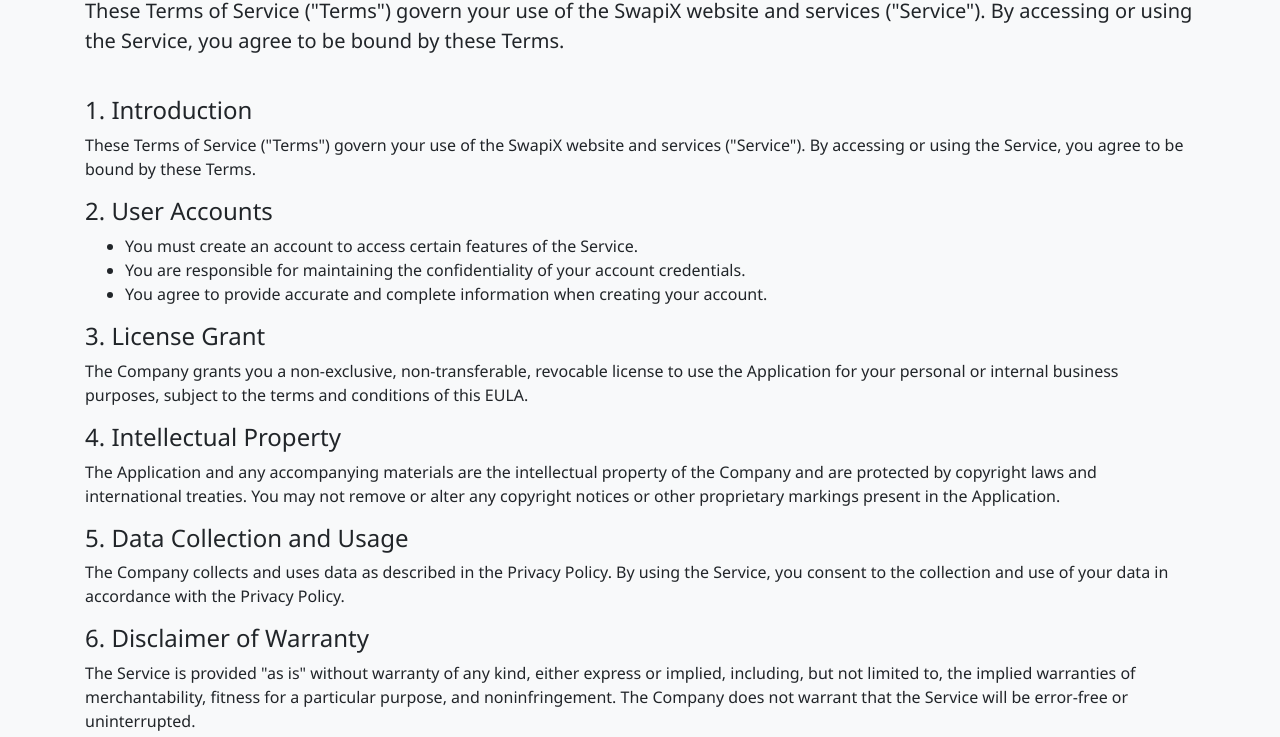
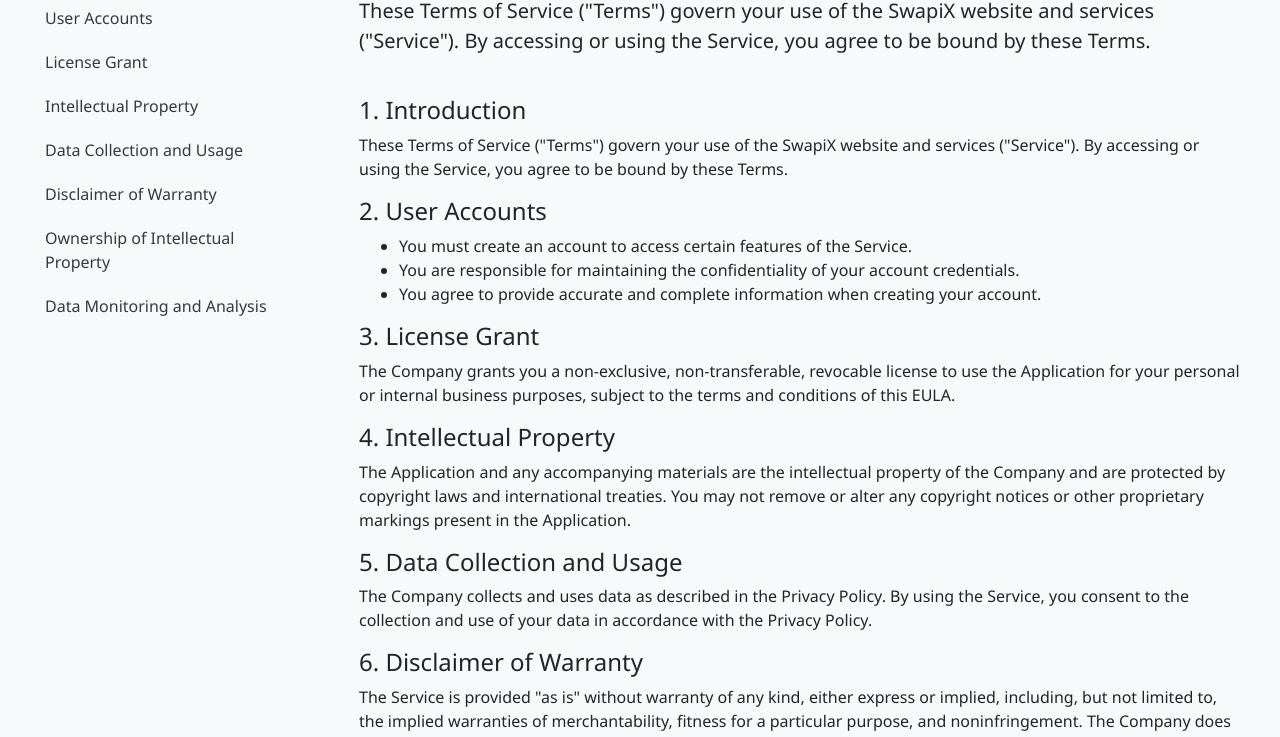
Before and after one commit to swapix/swapix.github.io, a plain HTML site: page pages/terms-of-service/index.html in a window 1280 px wide. Shown: the part 165-902 px from the top of the page. Drawn offline with nearby package versions, Linux system fonts and the light colour scheme; files whose address does not match are found by name.

Commit message:
tos update

```diff
--- a/pages/terms-of-service/index.html
+++ b/pages/terms-of-service/index.html
@@ -13,8 +13,9 @@
     <link rel="stylesheet" href="https://stackpath.bootstrapcdn.com/bootstrap/4.5.2/css/bootstrap.min.css">
     <link rel="stylesheet" href="https://cdnjs.cloudflare.com/ajax/libs/font-awesome/5.15.3/css/all.min.css">
     <link rel="stylesheet" href="https://cdnjs.cloudflare.com/ajax/libs/animate.css/4.1.1/animate.min.css">
-    <!-- Your Custom Stylesheets -->
+    <!-- Custom Stylesheets -->
     <link rel="stylesheet" href="/styles/index.style.css">
+    <link rel="stylesheet" href="/styles/sidebar.style.css">
     <link rel="stylesheet" href="/styles/footer.style.css">
     <link rel="stylesheet" href="/styles/header.style.css">
     <link rel="stylesheet" href="/styles/featurebox.style.css">
@@ -64,7 +65,41 @@
             </div>
         </div>
     </nav>
-
+    <div class="container-fluid">
+        <div class="row">
+            <!-- Side Menu -->
+            <nav class="col-md-3 d-none d-md-block bg-light sidebar float-right" style="margin-top: 50px;">
+                <div class="sidebar-sticky">
+                    <ul class="nav flex-column">
+                        <li class="nav-item">
+                            <a class="nav-link" href="#introduction">Introduction</a>
+                        </li>
+                        <li class="nav-item">
+                            <a class="nav-link" href="#user-accounts">User Accounts</a>
+                        </li>
+                        <li class="nav-item">
+                            <a class="nav-link" href="#license-grant">License Grant</a>
+                        </li>
+                        <li class="nav-item">
+                            <a class="nav-link" href="#intellectual-property">Intellectual Property</a>
+                        </li>
+                        <li class="nav-item">
+                            <a class="nav-link" href="#data-collection">Data Collection and Usage</a>
+                        </li>
+                        <li class="nav-item">
+                            <a class="nav-link" href="#disclaimer">Disclaimer of Warranty</a>
+                        </li>
+                        <li class="nav-item">
+                            <a class="nav-link" href="#ownership">Ownership of Intellectual Property</a>
+                        </li>
+                        <li class="nav-item">
+                            <a class="nav-link" href="#data-monitoring">Data Monitoring and Analysis</a>
+                        </li>
+                    </ul>
+                </div>
+            </nav>
+            <!-- Content -->
+            <main role="main" class="col-md-9 ml-sm-auto col-lg-9 px-4">
             <div class="container mt-5">
                 <div class="row">
                     <div class="col-md-12 mb-4">
@@ -72,15 +107,14 @@
                         <p class="lead">These Terms of Service ("Terms") govern your use of the SwapiX website and services ("Service"). By accessing or using the Service, you agree to be bound by these Terms.</p>
                     </div>
             </div>
-
-        <div class="row">
+            <div id="introduction" class="row">
                 <div class="col-md-12">
                     <h4>1. Introduction</h4>
                     <p>These Terms of Service ("Terms") govern your use of the SwapiX website and services ("Service"). By accessing or using the Service, you agree to be bound by these Terms.</p>
                 </div>
             </div>
 
-        <div class="row">
+            <div id="user-accounts" class="row">
                 <div class="col-md-12">
                     <h4>2. User Accounts</h4>
                     <ul>
@@ -90,54 +124,53 @@
                     </ul>
                 </div>
             </div>
-        <div class="row">
+            <div id="license-grant" class="row">
                 <div class="col-md-12">
                     <h4>3. License Grant</h4>
                     <p>The Company grants you a non-exclusive, non-transferable, revocable license to use the Application for your personal or internal business purposes, subject to the terms and conditions of this EULA.</p>
                 </div>
             </div>
 
-        <div class="row">
+            <div id="intellectual-property" class="row">
                 <div class="col-md-12">
                     <h4>4. Intellectual Property</h4>
                     <p>The Application and any accompanying materials are the intellectual property of the Company and are protected by copyright laws and international treaties. You may not remove or alter any copyright notices or other proprietary markings present in the Application.</p>
                 </div>
             </div>
 
-        <div class="row">
+            <div id="data-collection" class="row">
                 <div class="col-md-12">
                     <h4>5. Data Collection and Usage</h4>
                     <p>The Company collects and uses data as described in the Privacy Policy. By using the Service, you consent to the collection and use of your data in accordance with the Privacy Policy.</p>
                 </div>
             </div>
 
-        <div class="row">
+            <div id="disclaimer" class="row">
                 <div class="col-md-12">
                     <h4>6. Disclaimer of Warranty</h4>
                     <p>The Service is provided "as is" without warranty of any kind, either express or implied, including, but not limited to, the implied warranties of merchantability, fitness for a particular purpose, and noninfringement. The Company does not warrant that the Service will be error-free or uninterrupted.</p>
                 </div>
             </div>
 
-        <div class="row">
+            <div id="ownership" class="row">
                 <div class="col-md-12">
                     <h4>7. Ownership of Intellectual Property</h4>
                     <p>Every file, byte, or data generated with this program belongs to JW Limited.</p>
                 </div>
             </div>
 
-        <div class="row">
+            <div id="data-monitoring" class="row">
                 <div class="col-md-12">
                     <h4>8. Data Monitoring and Analysis</h4>
                     <p>JW Limited reserves the right to monitor and analyze all data generated with the Application.</p>
                 </div>
+            </main>
         </div>
+    </div>
+</div>
+    </body>
 
-        <!-- Repeat similar sections for each point in the Terms -->
-
-    </div>
-
-
-    <!-- Footer -->
+</html>
 <footer>
     <div class="footer-content">
         <div class="footer-logo">SwapiX</div>
@@ -156,5 +189,3 @@
         <div class="footer-bottom-content">© 2024 JW Limited. All Rights Reserved.</div>
     </div>
 </footer>
-</body>
-</html>
--- /dev/null
+++ b/styles/sidebar.style.css
@@ -0,0 +1,14 @@
+/* Styles for Sidebar Navigation */
+.sidebar {
+    height: 100%; /* Full height */
+}
+
+.sidebar .nav-link {
+    padding: 10px 20px; /* Padding for links */
+    color: #343a40; /* Link color */
+    transition: background-color 0.3s; /* Smooth transition for background color */
+}
+
+.sidebar .nav-link:hover {
+    background-color: #e9ecef; /* Background color on hover */
+}
```
Lines whose indentation alone changed are shown as unchanged.
